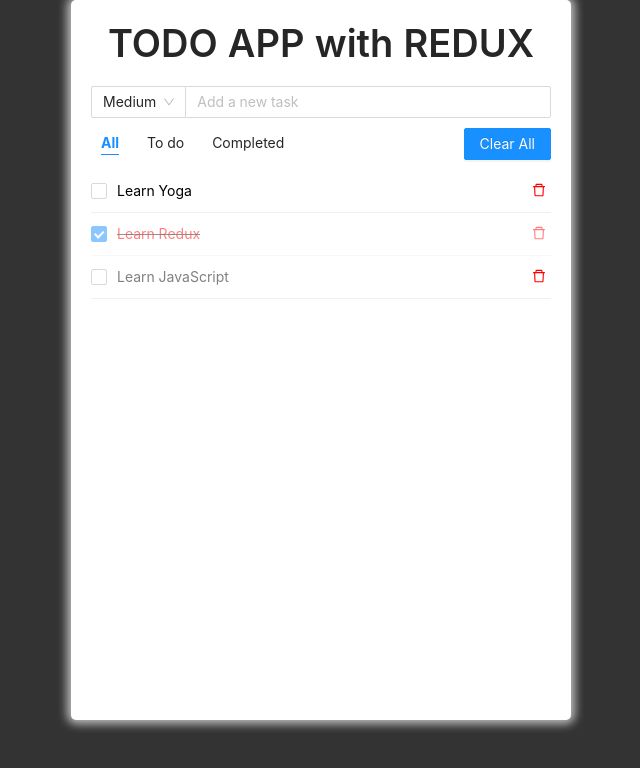
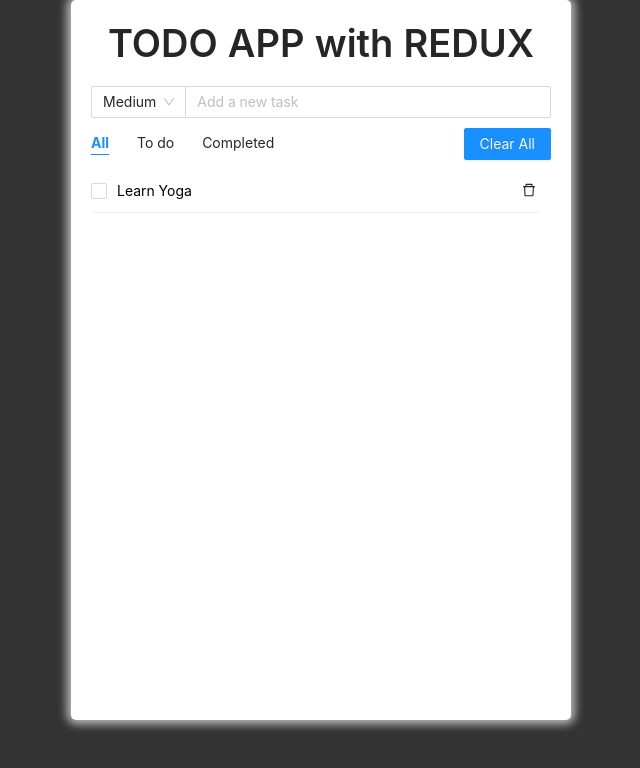
Before and after one commit to OliverDoan/react-todo-app-redux-toolkit, a React (Vite) app: page / in a window 1280 px wide. Shown: the top 768 px of the page, without its empty margins (319-959 px from the left). Built offline with nearby package versions, Linux system fonts and the light colour scheme.

Commit message:
add error

```diff
--- a/src/assets/scss/styles.scss
+++ b/src/assets/scss/styles.scss
@@ -1,4 +1,8 @@
 @import "~antd/dist/antd.css";
+
+* {
+  transition: all 0.3 ease;
+}
 
 body {
   background-color: #333;
@@ -23,12 +27,16 @@ body {
 
 .ant-radio-wrapper {
   span {
-    margin: 0 10px;
+    margin-right: 20px;
     padding: 0;
   }
 }
 
 //animation scrollbar css
+.scroll {
+  padding-right: 5px;
+}
+
 .scroll::-webkit-scrollbar {
   width: 6px;
   background-color: rgba(255, 255, 255, 0.25);
@@ -39,3 +47,10 @@ body {
   background: #50a1ec;
   border-radius: 8px;
 }
+
+.error {
+  width: 100%;
+  text-align: center;
+  font-style: italic;
+  color: red;
+}
--- a/src/components/Filters/index.jsx
+++ b/src/components/Filters/index.jsx
@@ -1,5 +1,4 @@
-import { Button } from 'antd'
-import { Col, Row, Input, Typography, Radio, Select, Tag } from 'antd'
+import { Button, Col, Input, Radio, Row } from 'antd'
 import { useState } from 'react'
 import { useDispatch } from 'react-redux'
 import {
@@ -33,7 +32,6 @@ export default function Filters() {
     dispatch(priorityFilterChange(value))
   }
   const handleDeleteAllClick = () => {
-    console.log('handleDeleteAllClick run')
     dispatch(deleteAllTodo())
   }
   return (
--- a/src/components/Todo/index.jsx
+++ b/src/components/Todo/index.jsx
@@ -72,7 +72,7 @@ export default function Todo({ todo, handleDelete, handleUpdate, idUpdate, setId
           <div>
             <Checkbox checked={checked} onChange={toggleCheckbox} style={{ marginRight: '10px' }} />
             <span
-              style={{ color: `${priorityColorMapping[todo.priority]}` }}
+              style={{ color: `${priorityColorMapping[todo.priority]}`, cursor: 'pointer' }}
               onDoubleClick={() => setIdUpdate(todo.id)}
             >
               {todo.name}
@@ -86,7 +86,7 @@ export default function Todo({ todo, handleDelete, handleUpdate, idUpdate, setId
             /> */}
             <DeleteOutlined
               onClick={() => handleDelete(todo.id)}
-              style={{ color: 'red', marginRight: '5px' }}
+              style={{ marginRight: '5px' }}
               className='deleteBtn'
             />
           </div>
--- a/src/components/TodoList/TodosSlice.js
+++ b/src/components/TodoList/TodosSlice.js
@@ -1,7 +1,7 @@
 const initState = [
   { id: 1, name: 'Learn Yoga', completed: false, priority: 'Medium' },
-  { id: 2, name: 'Learn Redux', completed: true, priority: 'High' },
-  { id: 3, name: 'Learn JavaScript', completed: false, priority: 'Low' },
+  // { id: 2, name: 'Learn Redux', completed: true, priority: 'High' },
+  // { id: 3, name: 'Learn JavaScript', completed: false, priority: 'Low' },
 ]
 
 const todoListReducer = (state = initState, action) => {
@@ -13,8 +13,7 @@ const todoListReducer = (state = initState, action) => {
       return state.filter((todo) => todo.id !== action.payload?.id)
 
     case 'todoList/deleteAllTodo':
-      state.splice(0)
-      return [...state]
+      return []
 
     case 'todoList/updateTodo':
       return [...state].map((todo) => {
@@ -27,6 +26,7 @@ const todoListReducer = (state = initState, action) => {
         }
         return todo
       })
+
     case 'todoList/toggleTodoStatus':
       return state.map((todo) =>
         todo.id === action.payload ? { ...todo, completed: !todo.completed } : todo
--- a/src/components/TodoList/index.jsx
+++ b/src/components/TodoList/index.jsx
@@ -1,5 +1,4 @@
-import { PlusOutlined } from '@ant-design/icons'
-import { Button, Col, Input, Row, Select } from 'antd'
+import { Col, Input, Row, Select } from 'antd'
 import { useState } from 'react'
 import { useDispatch, useSelector } from 'react-redux'
 import { v4 as uuidv4 } from 'uuid'
@@ -12,27 +11,14 @@ export default function TodoList() {
   const [todoName, setTodoName] = useState('')
   const [priority, setPriority] = useState('Medium')
   const [idUpdate, setIdUpdate] = useState(-1)
+  const [isExist, setIsExist] = useState(false)
 
   // const todoList = useSelector((state) => state.todoList)
   const todoList = useSelector(todoListRemainingSelector)
+  console.log('🚀 ~ file: index.jsx ~ line 18 ~ TodoList ~ todoList', todoList)
 
   // dispatch là 1 function
   const dispatch = useDispatch()
-
-  const handleAddButtonClick = () => {
-    todoName &&
-      dispatch(
-        addTodo({
-          id: uuidv4(),
-          name: todoName,
-          priority: priority,
-          completed: false,
-        })
-      )
-
-    setTodoName('')
-    setPriority('Medium')
-  }
 
   const handleDelete = (id) => {
     id &&
@@ -53,8 +39,12 @@ export default function TodoList() {
         })
       )
   }
-  const onAddTodo = (event) => {
-    if (event.key === 'Enter' && todoName) {
+
+  const handleAddButtonClick = (event) => {
+    const isFound = todoList.some((todo) => todo.name === todoName)
+    console.log('🚀 ~ file: index.jsx ~ line 46 ~ handleAddButtonClick ~ isFound', isFound)
+    setIsExist(isFound)
+    if (event.key === 'Enter' && todoName && !isFound) {
       dispatch(
         addTodo({
           id: uuidv4(),
@@ -95,13 +85,20 @@ export default function TodoList() {
               setTodoName(e.target.value)
             }}
             placeholder='Add a new task'
-            onKeyPress={onAddTodo}
+            onKeyPress={handleAddButtonClick}
           />
 
           {/* <Button type='primary' onClick={handleAddButtonClick}>
             <PlusOutlined />
           </Button> */}
         </Input.Group>
+        {isExist ? (
+          <p className='error' style={{ marginBottom: '0' }}>
+            A task already exists
+          </p>
+        ) : (
+          ''
+        )}
       </Col>
       <Filters />
       <Col
```
